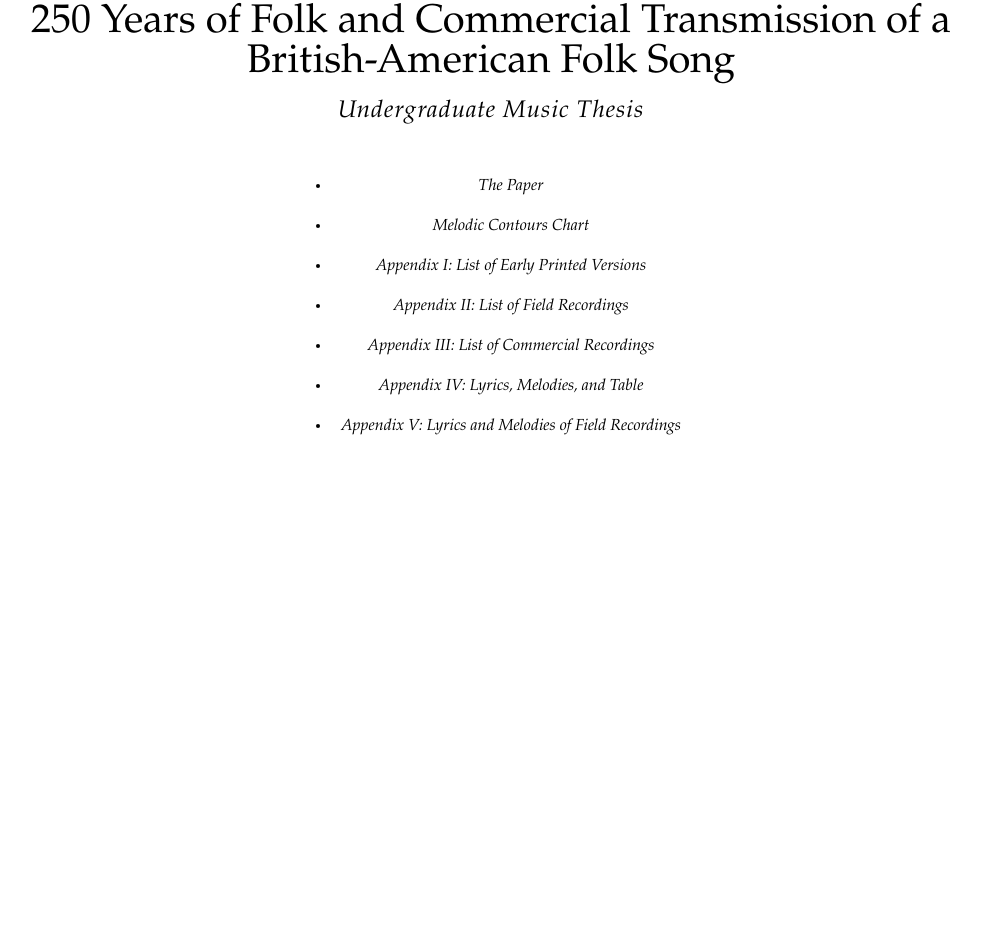
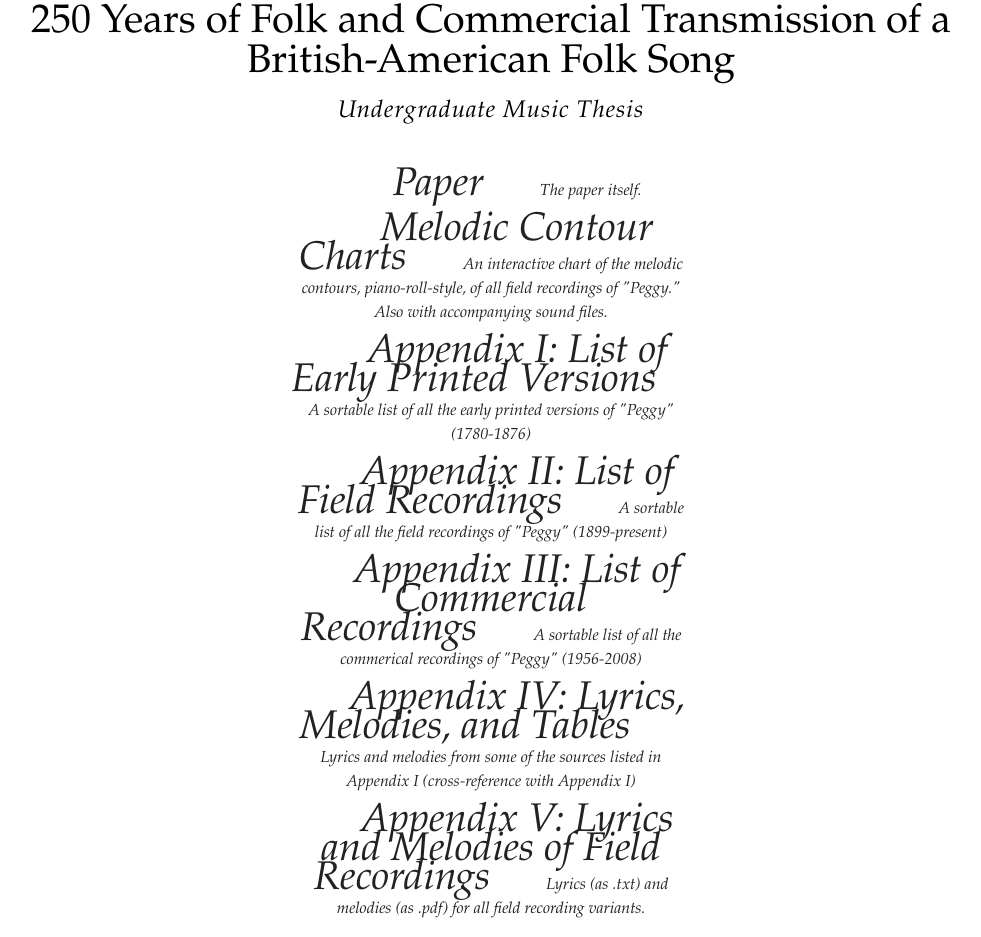
Before and after one commit to carolineglazer/peggy-online, a PHP site: page / in a window 1280 px wide. Shown: the part 463-1400 px from the top of the page, without its empty margins (149-1130 px from the left). Before the commit the page ends 898 px from the top, so only its background shows below. Run offline with PHP 8.4, Linux system fonts and the light colour scheme.

Commit message:
add links and descriptions to index.html

```diff
--- a/index.html
+++ b/index.html
@@ -19,13 +19,49 @@
 		</div>
 		<div id="items">
 			<ul id="nav">
-				<li>The Paper</li>
-				<li>Melodic Contours Chart</li>
-				<li>Appendix I: List of Early Printed Versions</li>
-				<li>Appendix II: List of Field Recordings</li>
-				<li>Appendix III: List of Commercial Recordings</li>
-				<li>Appendix IV: Lyrics, Melodies, and Table</li>
-				<li>Appendix V: Lyrics and Melodies of Field Recordings</li>
+				<li>
+					<a href="paper.pdf">
+						<span class="button">Paper</span>
+						<span class="text">The paper itself.</span>
+					</a>
+				</li>
+				<li>
+					<a href="contours.html">
+						<span class="button">Melodic Contour Charts</span>
+						<span class="text">An interactive chart of the melodic contours, piano-roll-style, of all field recordings of "Peggy." Also with accompanying sound files.</span>
+					</a>
+				</li>
+				<li>
+					<a href="appendix1.html">
+						<span class="button">Appendix I: List of Early Printed Versions
+						</span>
+						<span class="text">A sortable list of all the early printed versions of "Peggy" (1780-1876)</span>
+					</a>
+				</li>
+				<li>
+					<a href="appendix2.html">
+						<span class="button">Appendix II: List of Field Recordings</span>
+						<span class="text">A sortable list of all the field recordings of "Peggy" (1899-present)</span>
+					</a>
+				</li>
+				<li>
+					<a href="appendix3.html">
+						<span class="button">Appendix III: List of Commercial Recordings</span>
+						<span class="text">A sortable list of all the commerical recordings of "Peggy" (1956-2008)</span>
+					</a>
+				</li>
+				<li>
+					<a href="downloads/appendix4.pdf">
+						<span class="button">Appendix IV: Lyrics, Melodies, and Tables</span>
+						<span class="text">Lyrics and melodies from some of the sources listed in Appendix I (cross-reference with Appendix I)</span>
+					</a>
+				</li>
+				<li>
+					<a href="https://drive.google.com/open?id=0B6mat8F6X0X3VnRLR2p1WTlvaDQ">
+						<span class="button">Appendix V: Lyrics and Melodies of Field Recordings</span>
+						<span class="text">Lyrics (as .txt) and melodies (as .pdf) for all field recording variants.</span>
+					</a>
+				</li>
 			</ul>
 			<div id="box"></div>
 		</div>
--- a/style.css
+++ b/style.css
@@ -50,28 +50,28 @@ h2 {
 		letter-spacing: 1px;
 	}
 
-#items {
+#nav {
 	margin: 0 auto;
 	padding: 0;
 	width: 400px;
 	list-style: none;
 }
 
-	#items li {
+	#nav li {
 		margin: 1em 0;
 	}
 
-	#items li a {
+	#nav li a {
 		text-decoration: none;
 		color: #222;
 	}
 
-	#items a .button {
+	#nav a .button {
 		font-style: italic;
 		font-size: 2.5em;
 		padding: 0 1.3em;
 	}
 
-	#items a:hover .button {
+	#nav a:hover .button {
 		background: url(finger-l.png) left no-repeat;
 	}
```
